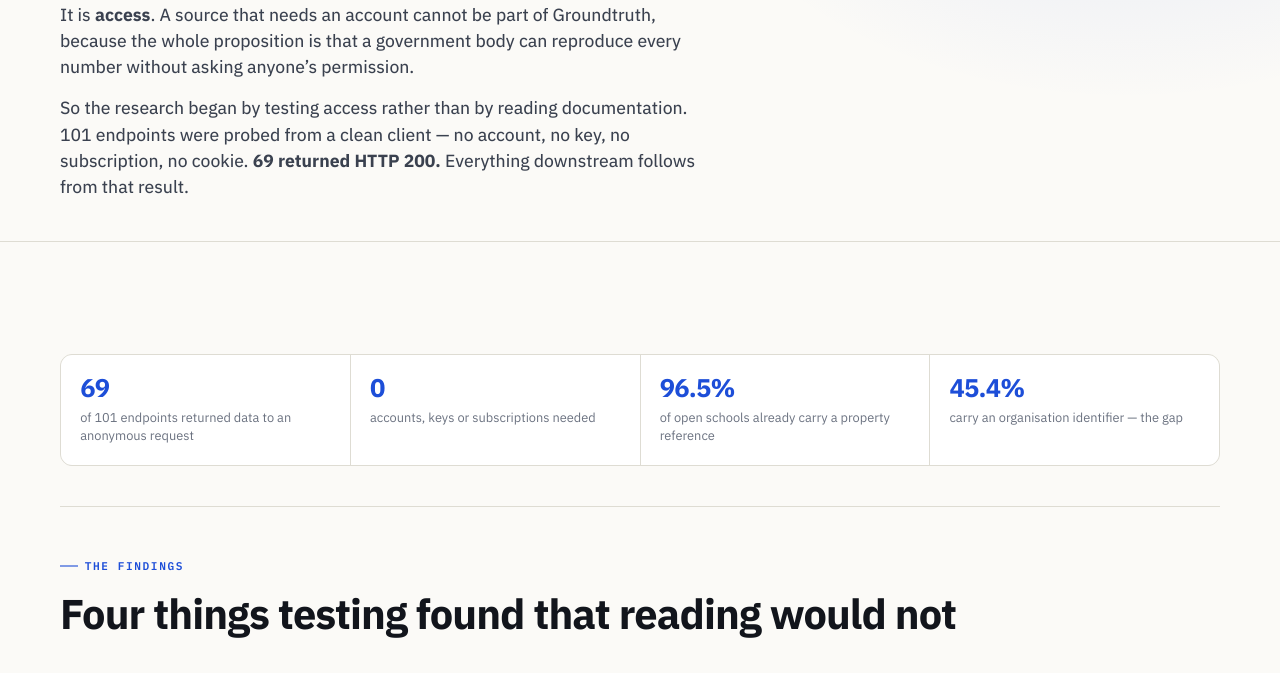
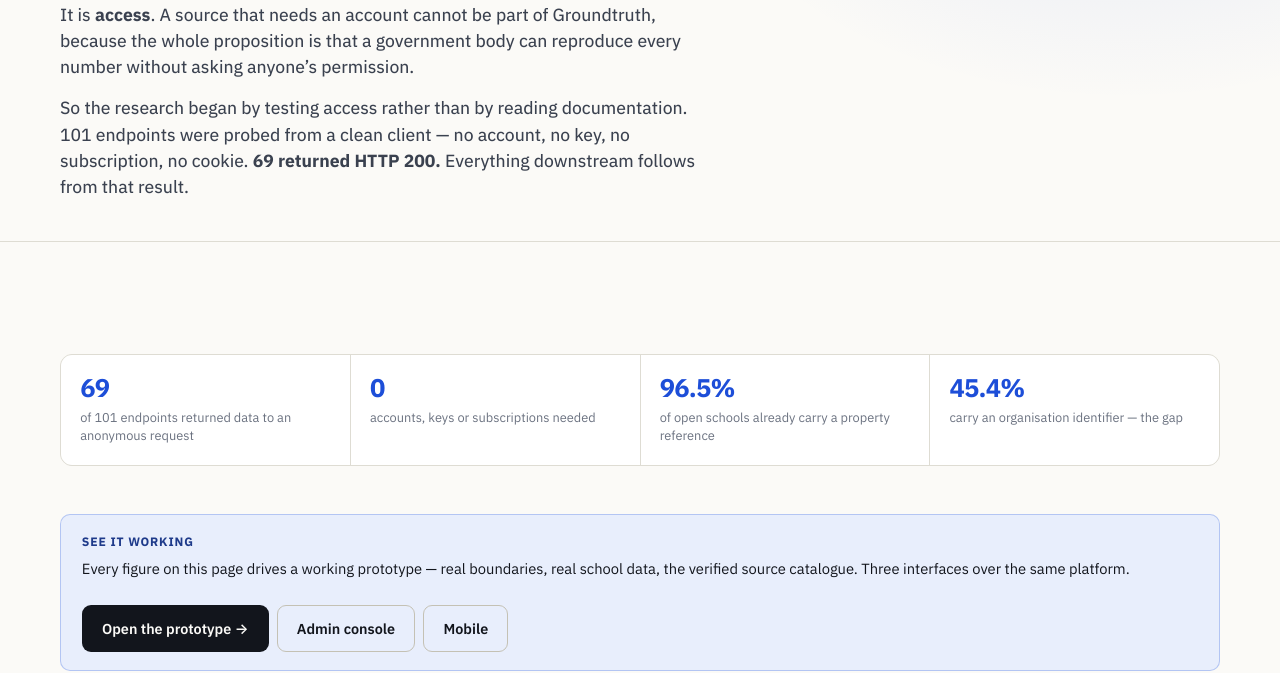
Before and after one commit to mosesdex/uk-open-data-systems, a website: page research.html in a window 1280 px wide. Shown: the part 291-964 px from the top of the page. Drawn offline with Linux system fonts and the light colour scheme.

Commit message:
Surface the prototype prominently on the research page
The only links to the prototype were in the nav and a card at the very
bottom, so a reader could finish the findings without knowing a working
build exists. Adds a call-out directly under the headline figures linking
all three interfaces.

```diff
--- a/research.html
+++ b/research.html
@@ -38,6 +38,17 @@
 
 <div class="impact">
 <div class="impact__cell"><div class="impact__n">69</div><div class="impact__l">of 101 endpoints returned data to an anonymous request</div></div><div class="impact__cell"><div class="impact__n">0</div><div class="impact__l">accounts, keys or subscriptions needed</div></div><div class="impact__cell"><div class="impact__n">96.5%</div><div class="impact__l">of open schools already carry a property reference</div></div><div class="impact__cell"><div class="impact__n">45.4%</div><div class="impact__l">carry an organisation identifier &mdash; the gap</div></div>
+</div>
+
+<div class="note mt-5">
+<div class="note__title">See it working</div>
+<p>Every figure on this page drives a working prototype &mdash; real boundaries, real school data,
+the verified source catalogue. Three interfaces over the same platform.</p>
+<div class="flexrow mt-3">
+<a class="btn btn--primary" href="app/index.html">Open the prototype &rarr;</a>
+<a class="btn btn--ghost" href="app/admin.html">Admin console</a>
+<a class="btn btn--ghost" href="app/mobile.html">Mobile</a>
+</div>
 </div>
 
 <hr class="hr">
```
Also changed, not shown: build.js (+11 -0 lines).
